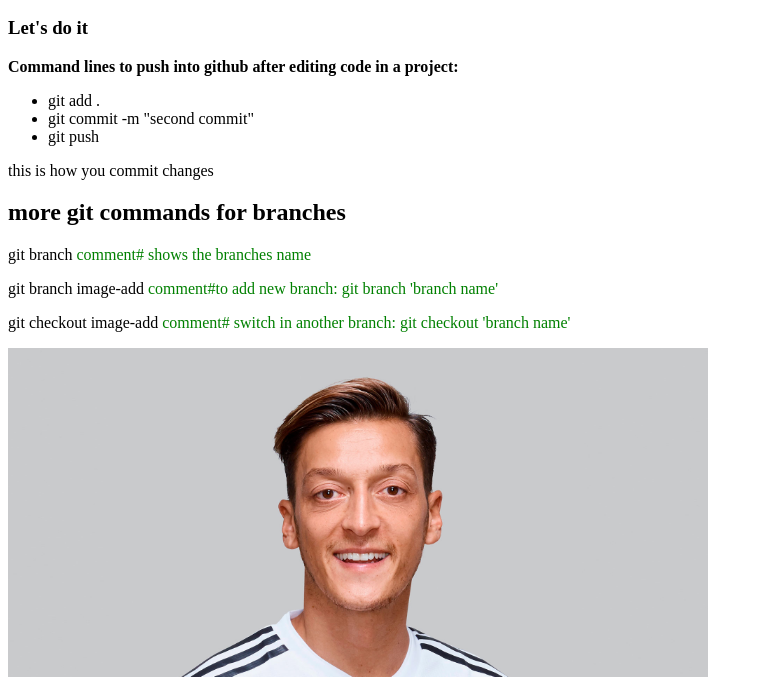
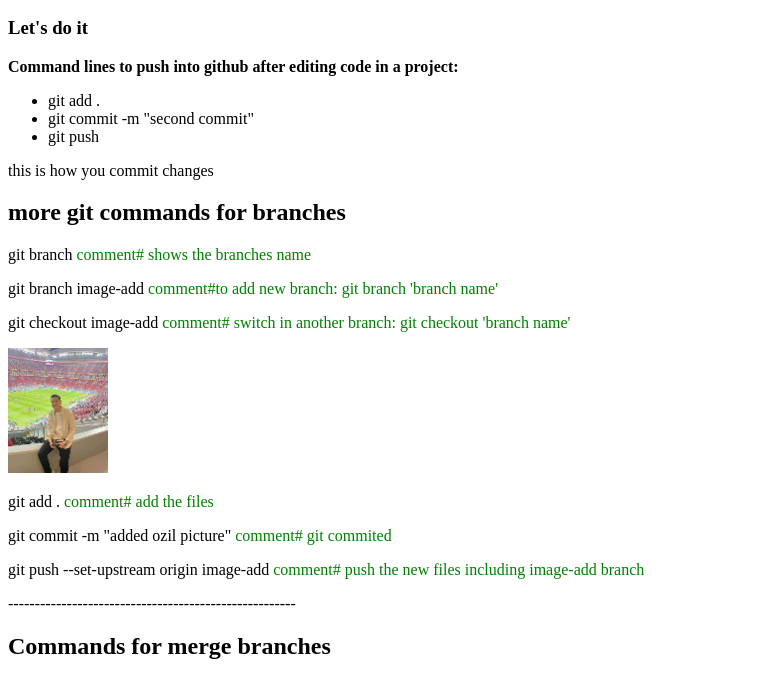
Before and after one commit to ahfaisal122/3rdreposit, a plain HTML site: page index.html in a window 1280 px wide. Shown: the part 110-787 px from the top of the page, without its empty margins (0-763 px from the left). Drawn offline with Linux system fonts and the light colour scheme.

Commit message:
ozil2 picture added

```diff
--- a/index.html
+++ b/index.html
@@ -27,7 +27,7 @@
     <p>git branch <span class="comment"> comment# shows the branches name</span></p>
     <p>git branch image-add <span class="comment"> comment#to add new branch: git branch 'branch name'</span></p>
     <p>git checkout image-add<span class="comment"> comment# switch in another branch: git checkout 'branch name'</span></p>
-    <img width= 700px src="ozil1.jpg" alt="">
+    <img width= 100px src="ozil2.jpg" alt="">
     <p>git add .<span class="comment"> comment# add the files</span></p>
     <p>git commit -m "added ozil picture"<span class="comment"> comment# git commited</span></p>
     <p>git push --set-upstream origin image-add<span class="comment"> comment# push the new files including image-add branch</span></p>
```
Also changed, not shown: ozil2.jpg (added).
